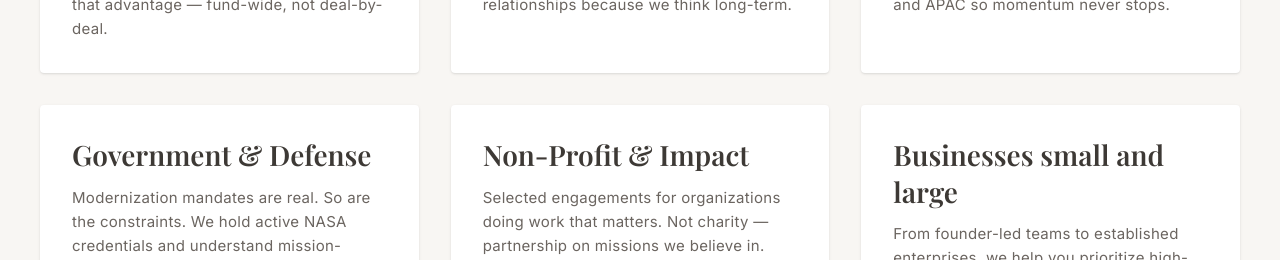
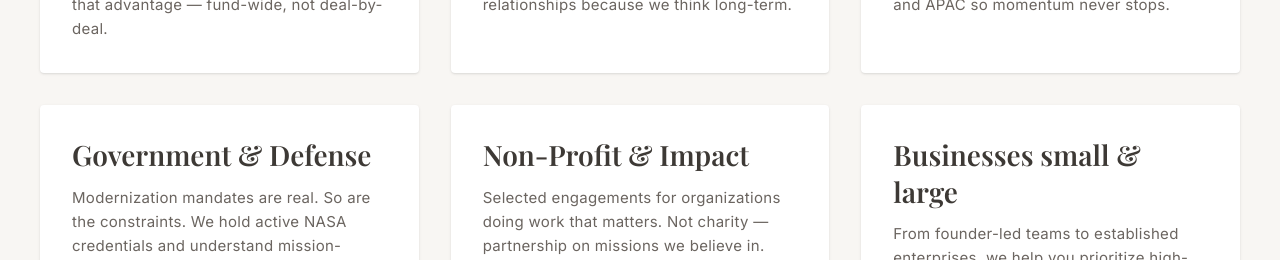
Before and after one commit to visionik/corp-website, a React (Vite) app: page / in a window 1280 px wide. Shown: the part 2240-2500 px from the top of the page. Built offline with nearby package versions, Linux system fonts and the light colour scheme; a web font is replaced by a local one.

Commit message:
content: change 'and' to '&' in business segment heading

```diff
--- a/src/app/pages/Home.tsx
+++ b/src/app/pages/Home.tsx
@@ -163,7 +163,7 @@
             </div>
 
             <div className="bg-white rounded-[4px] p-8 shadow-sm hover:-translate-y-1 hover:shadow-lg transition-all duration-200">
-              <h3 className="mb-3">Businesses small and large</h3>
+              <h3 className="mb-3">Businesses small &amp; large</h3>
               <p className="text-text-gray text-[15px] leading-relaxed">
                 From founder-led teams to established enterprises, we help you prioritize high-leverage AI initiatives, execute quickly, and build operational systems that keep compounding.
               </p>
```
Also changed, not shown: 1 other file (tests, documents, lock files or other folders).
